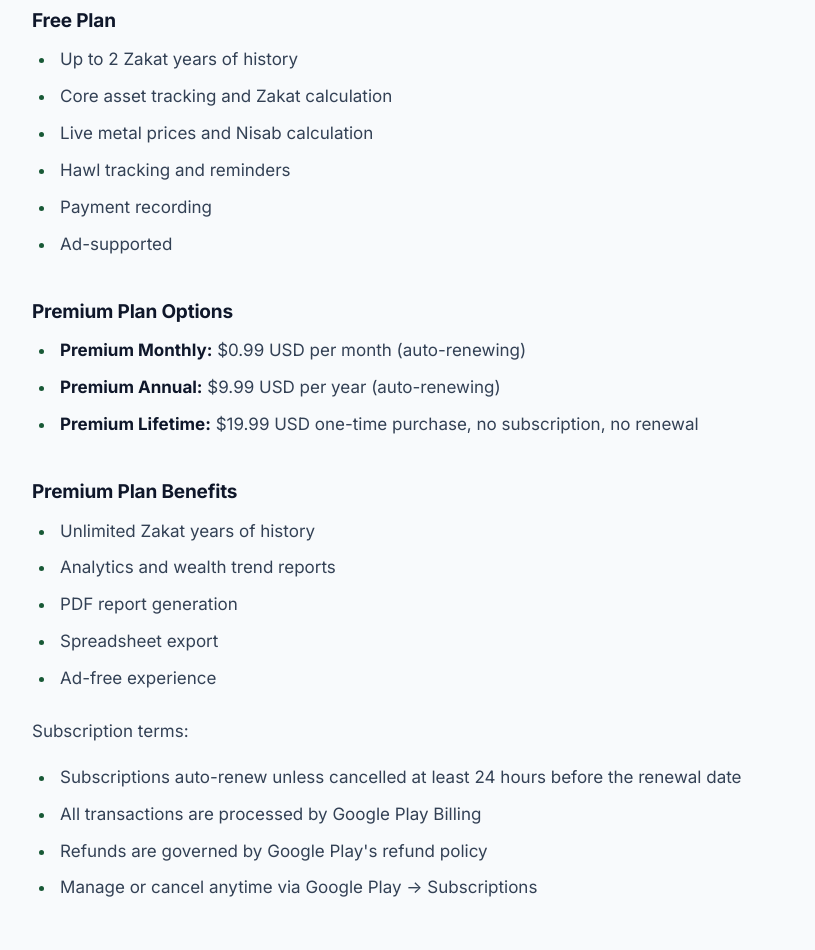
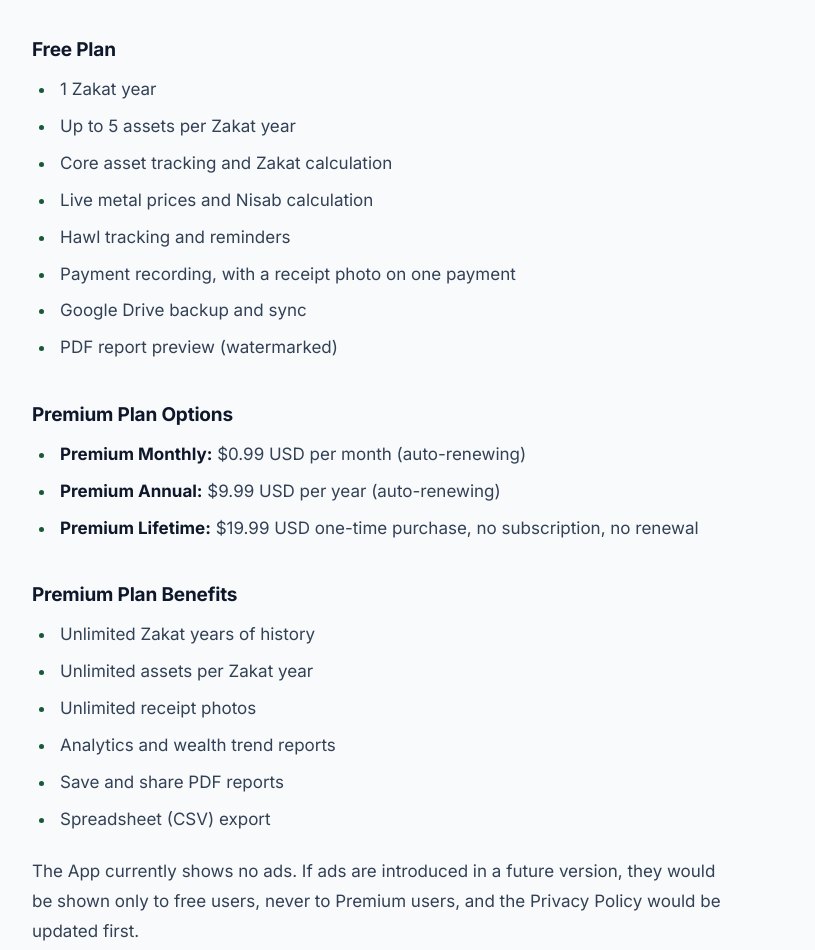
Before and after one commit to khsalman/khsalman.github.io, a plain HTML site: page zakatbook-android/terms/index.html in a window 1280 px wide. Shown: the part 1702-2652 px from the top of the page, without its empty margins (232-1047 px from the left). Drawn offline with Linux system fonts and the light colour scheme.

Commit message:
Zakat Book Android: update privacy policy and terms to match the app
Privacy: disclose exchange-rate requests, all reminder types and the
optional biometric lock. Terms: match the free and Premium plan limits in
the app, replace ad-supported wording with the current no-ads status.

Co-Authored-By: Claude Opus 5.5 <noreply@anthropic.com>

```diff
--- a/zakatbook-android/terms/index.html
+++ b/zakatbook-android/terms/index.html
@@ -42,7 +42,7 @@
             </div>
 
             <h2>1. Service Description</h2>
-            <p>Zakat Book for Android ("App") is developed by LynxApps ("we," "us," "our") and provides tools to help Muslim users calculate and track their annual Zakat obligation. The App fetches live gold and silver market prices and performs on-device calculations. All personal and financial data is stored locally on your device. An optional, free Google Drive backup can keep a copy in your own Google Drive and sync your records between your Android devices.</p>
+            <p>Zakat Book for Android ("App") is developed by LynxApps ("we," "us," "our") and provides tools to help Muslim users calculate and track their annual Zakat obligation. The App fetches live gold and silver market prices and currency exchange rates, and performs on-device calculations. All personal and financial data is stored locally on your device. An optional, free Google Drive backup can keep a copy in your own Google Drive and sync your records between your Android devices.</p>
 
             <h2>2. Religious Guidance Disclaimer</h2>
             <div class="callout callout-warn">
@@ -63,12 +63,14 @@
             <p>The App offers a free version and Premium options:</p>
             <h3>Free Plan</h3>
             <ul>
-                <li>Up to 2 Zakat years of history</li>
+                <li>1 Zakat year</li>
+                <li>Up to 5 assets per Zakat year</li>
                 <li>Core asset tracking and Zakat calculation</li>
                 <li>Live metal prices and Nisab calculation</li>
                 <li>Hawl tracking and reminders</li>
-                <li>Payment recording</li>
-                <li>Ad-supported</li>
+                <li>Payment recording, with a receipt photo on one payment</li>
+                <li>Google Drive backup and sync</li>
+                <li>PDF report preview (watermarked)</li>
             </ul>
             <h3>Premium Plan Options</h3>
             <ul>
@@ -79,11 +81,13 @@
             <h3>Premium Plan Benefits</h3>
             <ul>
                 <li>Unlimited Zakat years of history</li>
+                <li>Unlimited assets per Zakat year</li>
+                <li>Unlimited receipt photos</li>
                 <li>Analytics and wealth trend reports</li>
-                <li>PDF report generation</li>
-                <li>Spreadsheet export</li>
-                <li>Ad-free experience</li>
+                <li>Save and share PDF reports</li>
+                <li>Spreadsheet (CSV) export</li>
             </ul>
+            <p>The App currently shows no ads. If ads are introduced in a future version, they would be shown only to free users, never to Premium users, and the Privacy Policy would be updated first.</p>
             <p>Subscription terms:</p>
             <ul>
                 <li>Subscriptions auto-renew unless cancelled at least 24 hours before the renewal date</li>
```
Also changed, not shown: zakatbook-android/privacy/index.html (+5 -4 lines).
